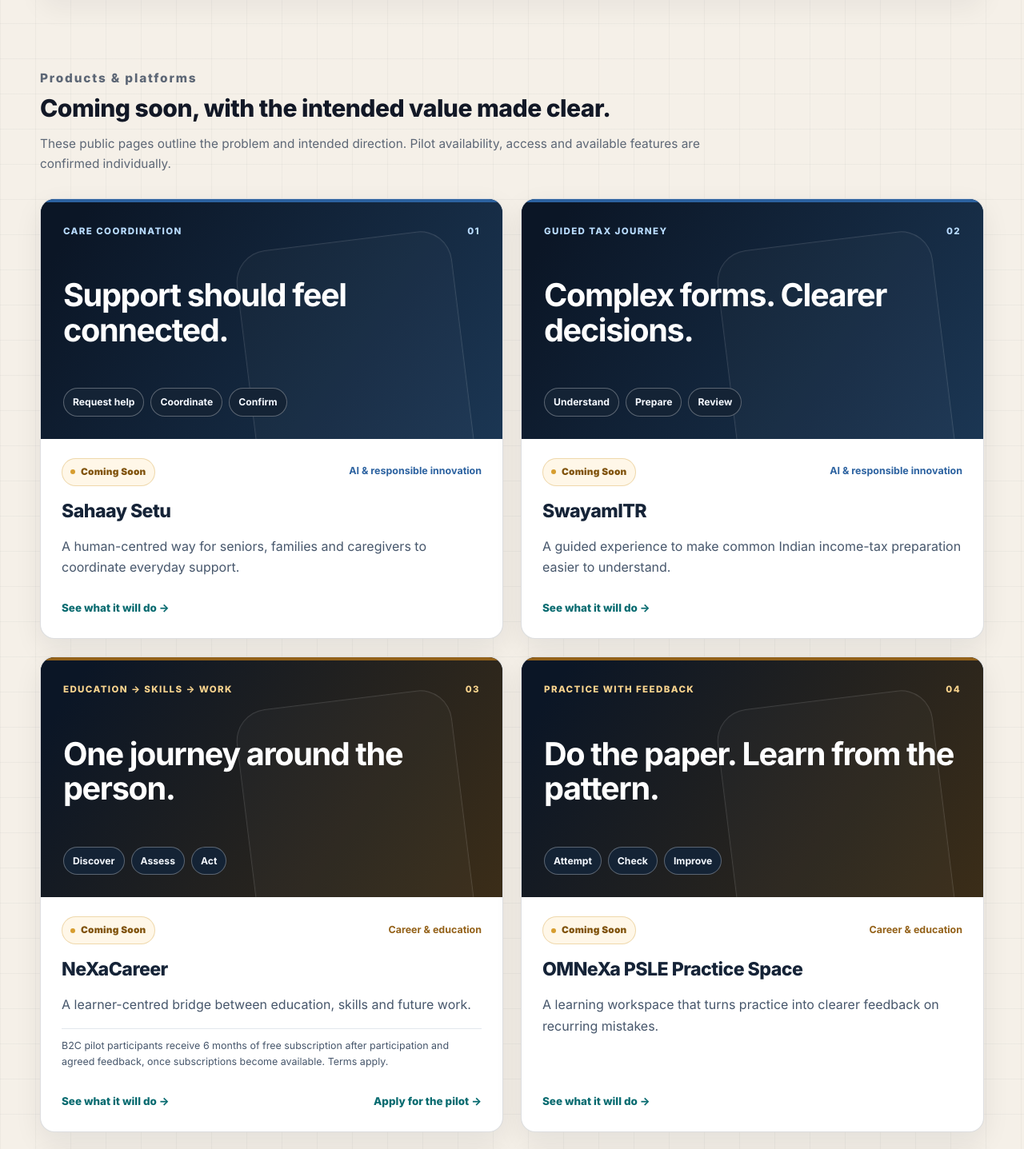
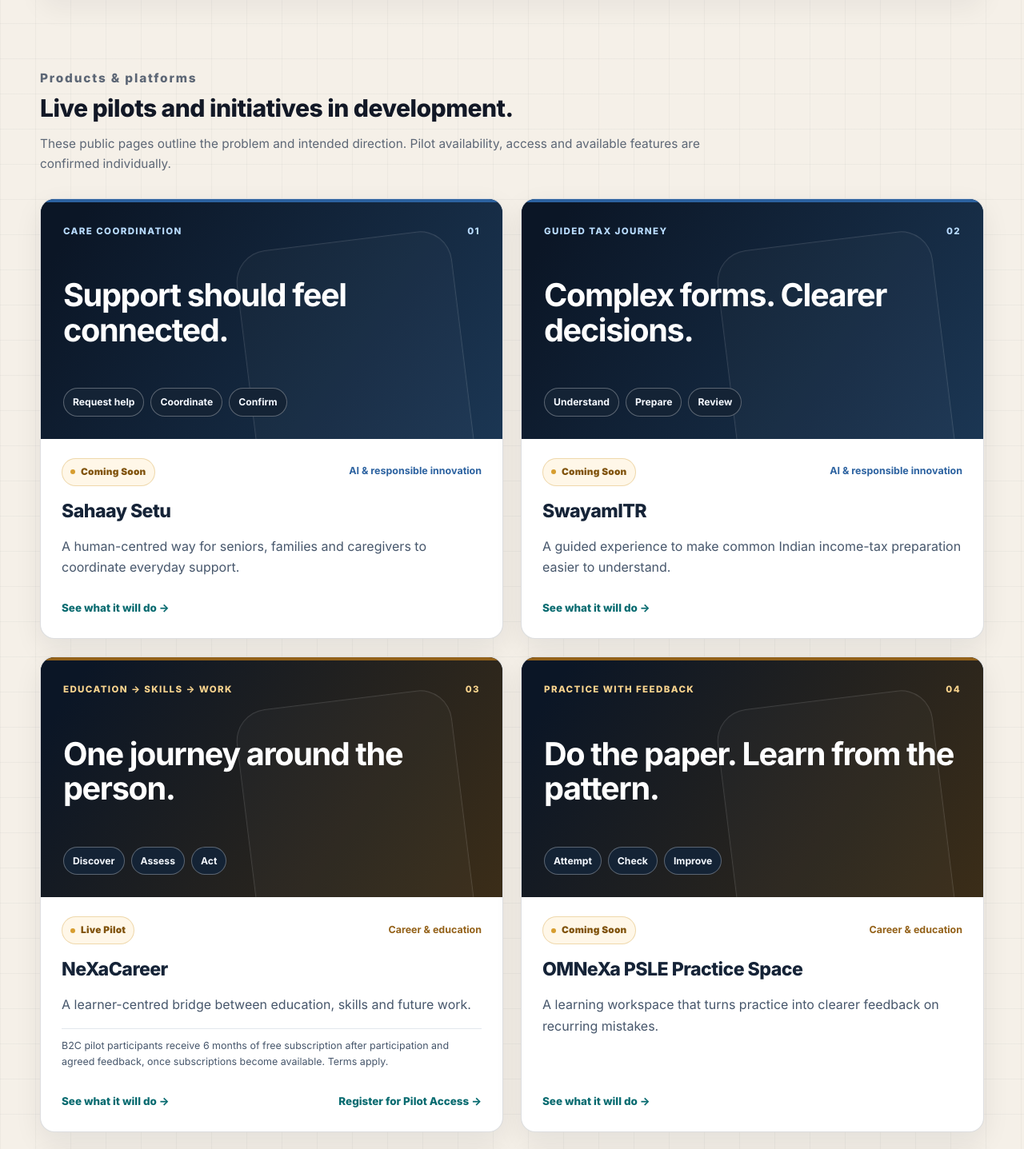
Before and after one commit to HumanSamaritan/OMNEXAFuture, a Next.js app: page /work in a window 1280 px wide. Shown: the part 1335-2772 px from the top of the page at 80% size. Built offline with nearby package versions, Linux system fonts and the light colour scheme.

Commit message:
Clarify HMS and NeXaCareer live pilot availability and six-month qualifying benefit

```diff
--- a/app/work/page.tsx
+++ b/app/work/page.tsx
@@ -8,7 +8,7 @@ const siteUrl = "https://www.omnexagoc.com";
 export const metadata: Metadata = {
   title: "Our Work | OMNeXa Products & Platforms",
   description:
-    "Explore OMNeXa product concepts and coming-soon platforms across AI and responsible innovation, education and careers, sustainability and ESG, and well-being and conscious leadership.",
+    "Explore OMNeXa live pilot opportunities and developing platforms across AI and responsible innovation, education and careers, sustainability and ESG, and well-being and conscious leadership.",
   keywords: [
     "OMNeXa products",
     "OMNeXa portfolio",
@@ -58,7 +58,7 @@ const workFaqs = [
   {
     question: "Are OMNeXa products available now?",
     answer:
-      "The products shown here are coming soon. Their public pages describe the problem and intended direction; pilot access, available features and readiness are confirmed individually."
+      "Human Machine Sadhana (HMS) and NeXaCareer are accepting applications in live pilot mode. Other listed products remain in development. Pilot access and eligibility are confirmed through the registration process."
   },
   {
     question: "How can I register interest in a pilot?",
@@ -73,7 +73,7 @@ const workFaqs = [
   {
     question: "What is Human Machine Sadhana (HMS)?",
     answer:
-      "Human Machine Sadhana is a wellbeing initiative being developed to help people notice everyday patterns and consider manageable next steps while keeping human choice central."
+      "Human Machine Sadhana (HMS) is accepting pilot applications for a human-led wellbeing reflection experience."
   }
 ];
 
@@ -86,7 +86,7 @@ const collectionSchema = {
       url: `${siteUrl}/work`,
       name: "OMNeXa Products & Platforms",
       description:
-        "OMNeXa coming-soon product portfolio across responsible innovation, education, sustainability and well-being.",
+        "OMNeXa pilot and developing product portfolio across responsible innovation, education, sustainability and well-being.",
       about: { "@id": `${siteUrl}/#organization` },
       mainEntity: {
         "@type": "ItemList",
@@ -108,7 +108,7 @@ const collectionSchema = {
             additionalProperty: {
               "@type": "PropertyValue",
               name: "Development status",
-              value: "Coming Soon"
+              value: pilotProducts.some((candidate) => candidate.slug === product.slug) ? "Live Pilot" : "Coming Soon"
             }
           }
         }))
@@ -201,7 +201,7 @@ export default function WorkPage() {
       <section id="portfolio" className="section-shell aligned-section work-portfolio-section">
         <div className="section-heading">
           <p className="eyebrow">Products & platforms</p>
-          <h2>Coming soon, with the intended value made clear.</h2>
+          <h2>Live pilots and initiatives in development.</h2>
           <p>
             These public pages outline the problem and intended direction. Pilot availability, access and available
             features are confirmed individually.
@@ -227,7 +227,7 @@ export default function WorkPage() {
 
                 <div className="work-card-copy">
                   <div className="work-card-meta">
-                    <span className="work-status">Coming Soon</span>
+                    <span className="work-status">{pilot ? "Live Pilot" : "Coming Soon"}</span>
                     <a href={segment?.href ?? "/services"}>{segment?.shortTitle}</a>
                   </div>
                   <h3><a href={`/work/${product.slug}`}>{product.name}</a></h3>
@@ -235,7 +235,7 @@ export default function WorkPage() {
                   {pilot ? <p className="work-pilot-benefit">{pilot.audience === "B2C" ? "B2C pilot participants receive 6 months of free subscription after participation and agreed feedback, once subscriptions become available. Terms apply." : "Organisation / B2B pilot. Access and commercial terms are agreed separately."}</p> : null}
                   <div className="work-card-links">
                     <a href={`/work/${product.slug}`}>See what it will do →</a>
-                    {pilot ? <a href={`/pilot?product=${product.slug}`}>Apply for the pilot →</a> : null}
+                    {pilot ? <a href={`/pilot?product=${product.slug}`}>Register for Pilot Access →</a> : null}
                   </div>
                 </div>
               </article>
```
